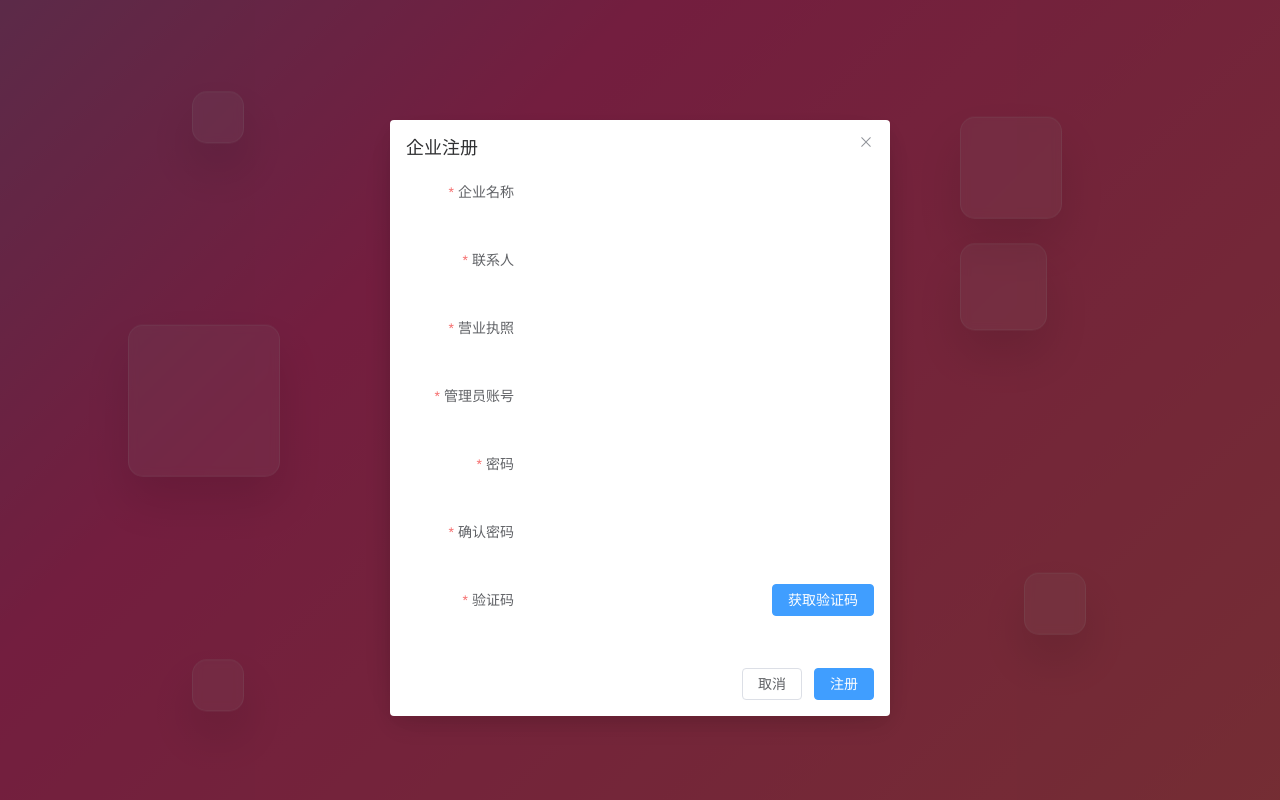
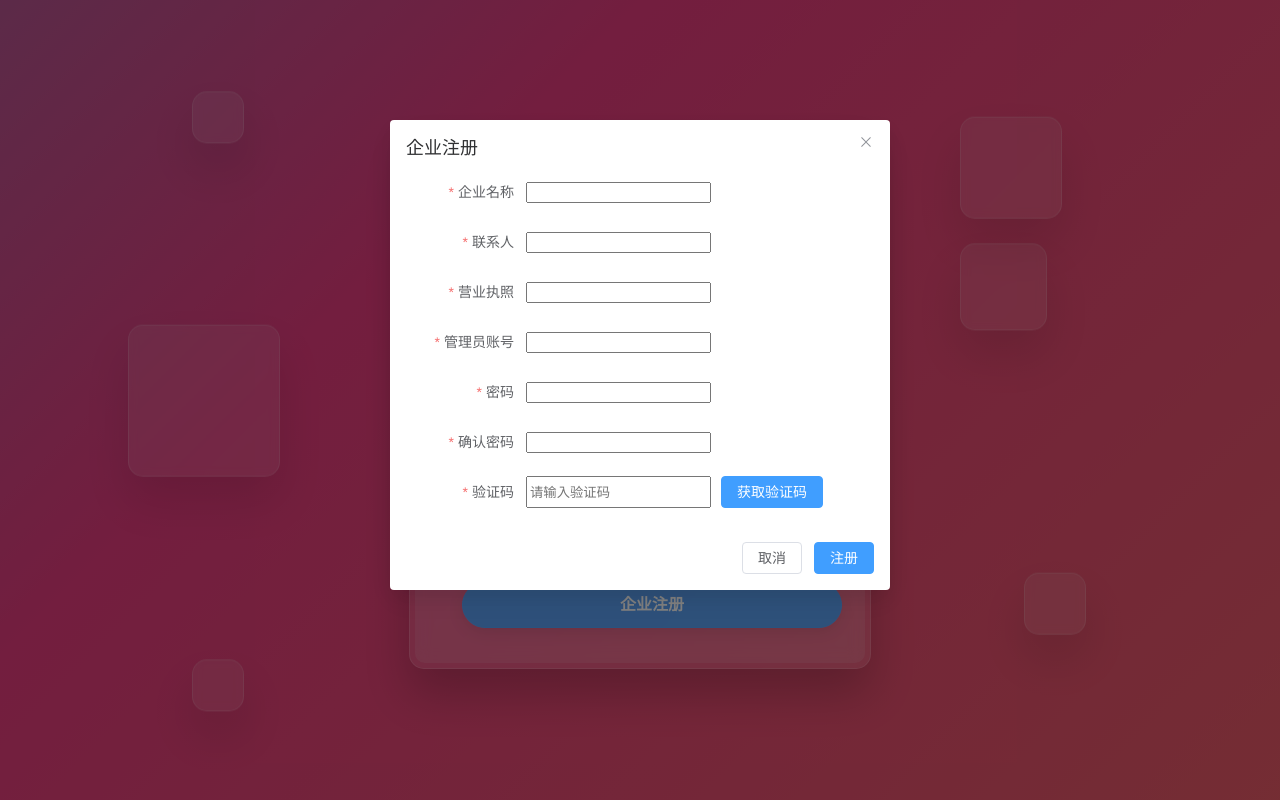
Before and after one commit to ruomengv/web, a Vue app in the folder frontend/: page /login in a window 1280 px wide. Both pictures are taken after a click on the button "企业注册". Built offline with nearby package versions, Linux system fonts and the light colour scheme.

Commit message:
注册验证框样式改变

```diff
--- a/frontend/src/views/LoginView.vue
+++ b/frontend/src/views/LoginView.vue
@@ -76,26 +76,26 @@
     <el-dialog v-model="showRegister" title="企业注册" width="500px">
       <el-form :model="regForm" label-width="120px" :rules="regRules" ref="regFormRef">
         <el-form-item label="企业名称" prop="companyName">
-          <el-input v-model="regForm.companyName" />
+          <input v-model="regForm.companyName"/>
         </el-form-item>
         <el-form-item label="联系人" prop="contact">
-          <el-input v-model="regForm.contact" />
+          <input v-model="regForm.contact" />
         </el-form-item>
         <el-form-item label="营业执照" prop="license">
-          <el-input v-model="regForm.license" />
+          <input v-model="regForm.license" />
         </el-form-item>
         <el-form-item label="管理员账号" prop="username">
-          <el-input v-model="regForm.username" />
+          <input v-model="regForm.username" />
         </el-form-item>
         <el-form-item label="密码" prop="password">
-          <el-input v-model="regForm.password" type="password" show-password />
+          <input v-model="regForm.password" type="password" show-password />
         </el-form-item>
         <el-form-item label="确认密码" prop="confirmPassword">
-          <el-input v-model="regForm.confirmPassword" type="password" show-password />
+          <input v-model="regForm.confirmPassword" type="password" show-password />
         </el-form-item>
         <el-form-item label="验证码" prop="captcha">
           <div class="captcha-container">
-            <el-input v-model="regForm.captcha" placeholder="请输入验证码" />
+            <input v-model="regForm.captcha" placeholder="请输入验证码" />
             <el-button
               type="primary"
               class="captcha-btn"
```
